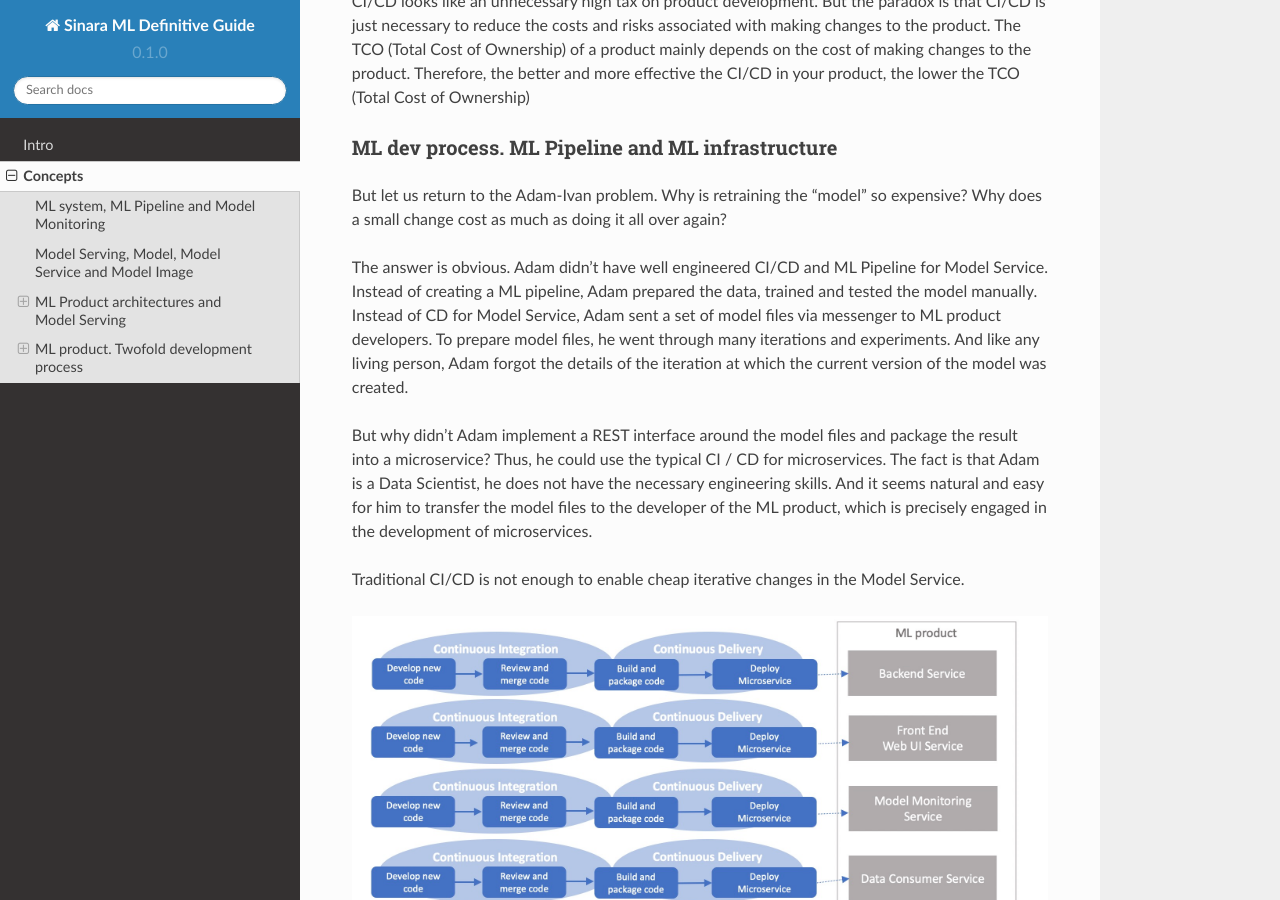
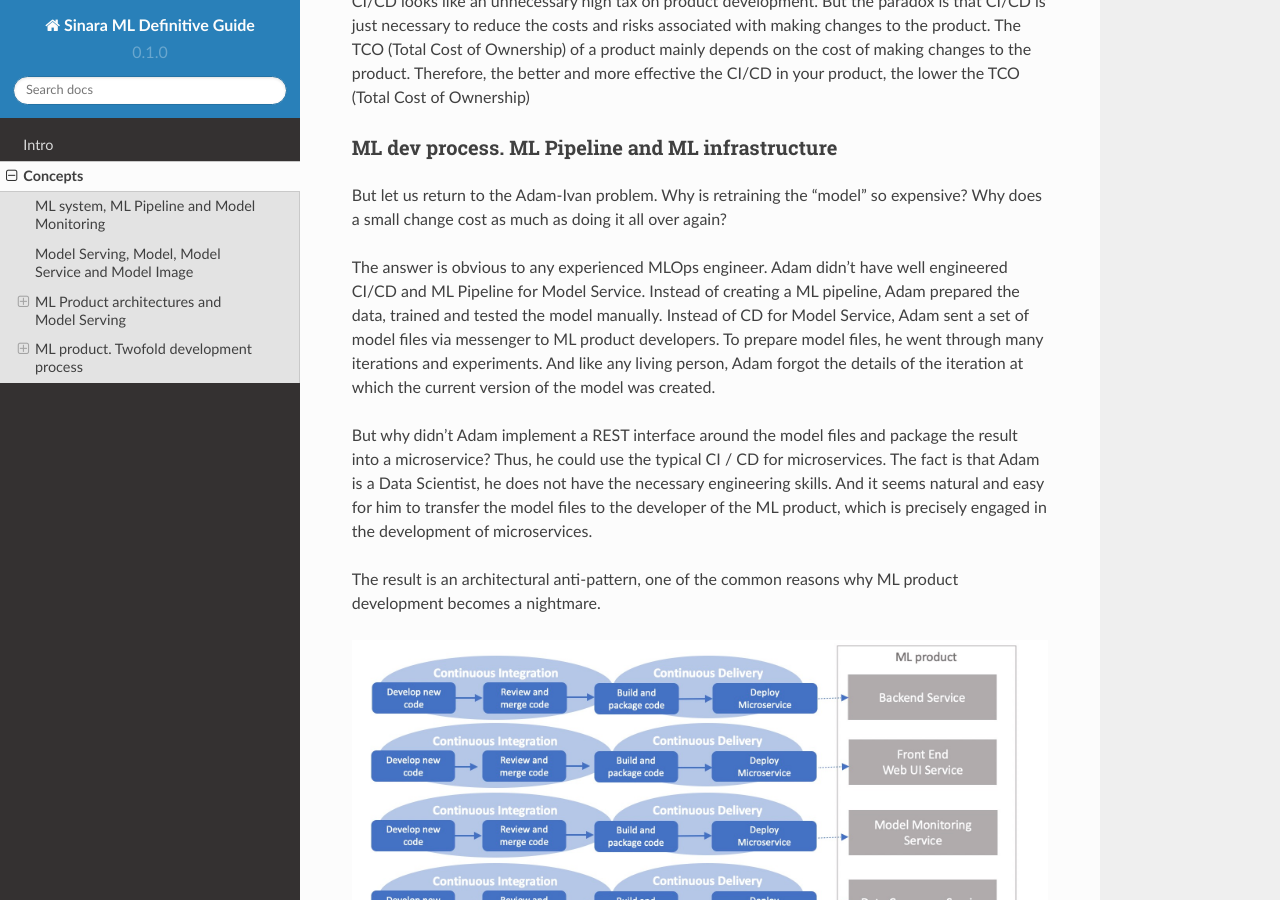
Before and after one commit to 4-DS/SinaraML-Def-Guide, a Sphinx documentation site: the page built from docs/source/concepts.rst, in a window 1280 px wide and 900 px high, scrolled down 5526 px. Built offline with Sphinx 7.4.7 and the Read the Docs theme 2.0.0, drawn with Linux system fonts in a browser that asks for light colours.

Commit message:
Update concepts.rst

```diff
--- a/docs/source/concepts.rst
+++ b/docs/source/concepts.rst
@@ -110,14 +110,11 @@
 
 But let us return to the Adam-Ivan problem. Why is retraining the "model" so expensive? Why does a small change cost as much as doing it all over again?
 
-The answer is obvious. Adam didn't have well engineered CI/CD and ML Pipeline for Model Service.  Instead of creating a ML pipeline, Adam prepared the data, trained and tested the model manually. Instead of CD for Model Service, Adam sent a set of model files via messenger to ML product developers. To prepare model files, he went through many iterations and experiments. And like any living person, Adam forgot the details of the iteration at which the current version of the model was created.
+The answer is obvious to any experienced MLOps engineer. Adam didn't have well engineered CI/CD and ML Pipeline for Model Service.  Instead of creating a ML pipeline, Adam prepared the data, trained and tested the model manually. Instead of CD for Model Service, Adam sent a set of model files via messenger to ML product developers. To prepare model files, he went through many iterations and experiments. And like any living person, Adam forgot the details of the iteration at which the current version of the model was created.
 
 But why didn't Adam implement a REST interface around the model files and package the result into a microservice? Thus, he could use the typical CI / CD for microservices. The fact is that Adam is a Data Scientist, he does not have the necessary engineering skills. And it seems natural and easy for him to transfer the model files to the developer of the ML product, which is precisely engaged in the development of microservices.
 
-
-
-
-Traditional CI/CD is not enough to enable cheap iterative changes in the Model Service.
+The result is an architectural anti-pattern, one of the common reasons why ML product development becomes a nightmare.
 
 .. image:: ml_product_dev_process4.jpeg
 
```
